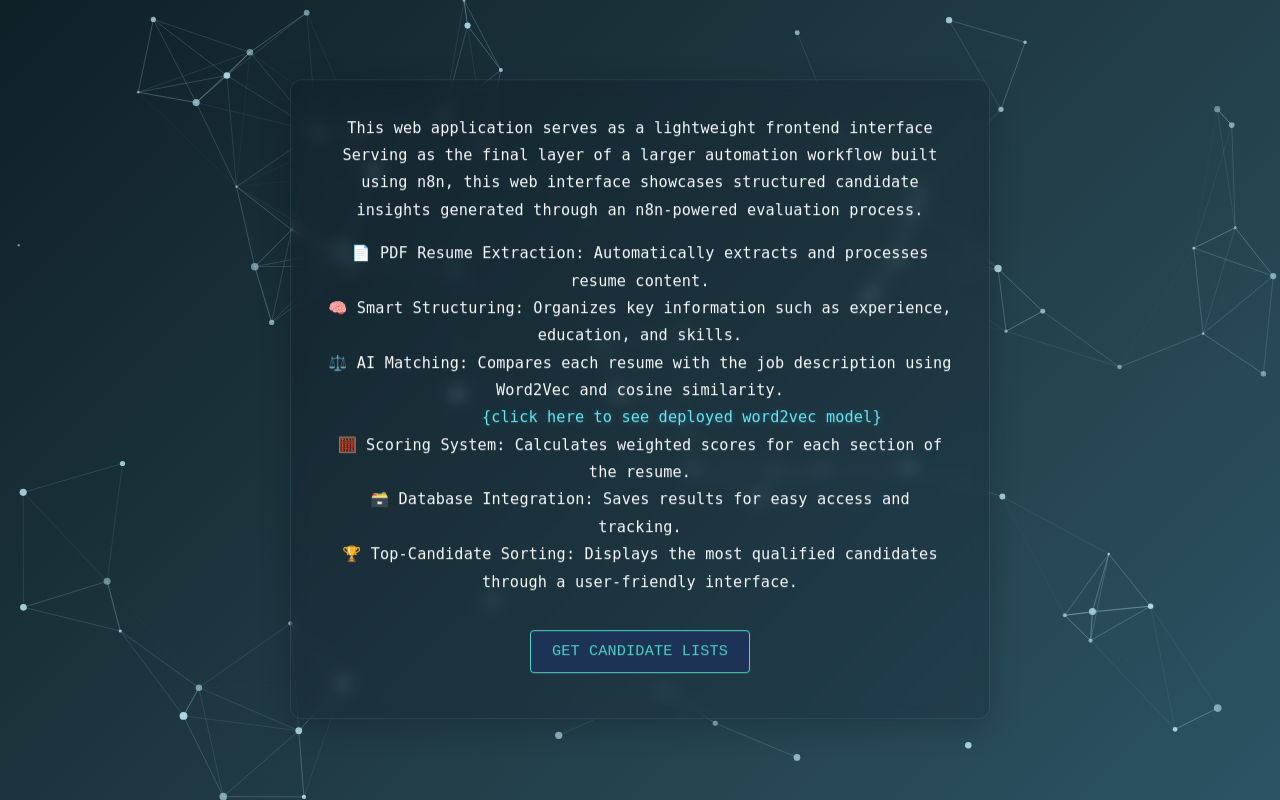
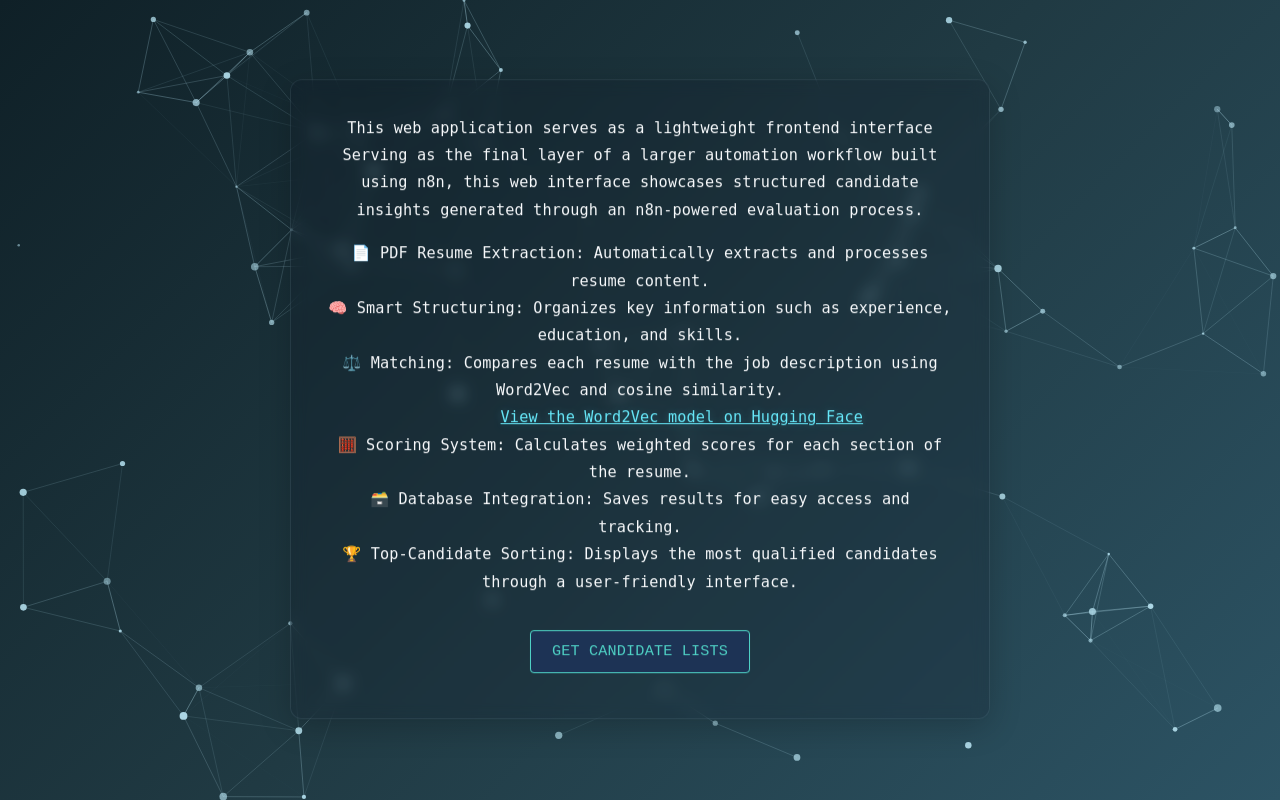
Before and after one commit to moghit-eou/semantic-NLP-resume-ranking, a Flask app: page / in a window 1280 px wide. Run offline with Flask 3, Linux system fonts and the light colour scheme.

Commit message:
final project

```diff
--- a/templates/list_candidate.html
+++ b/templates/list_candidate.html
@@ -15,7 +15,7 @@
   <div class="content">
     <div class="header-container">
       <h1 class="page-title">🏆 Job Applicants</h1>
-      <p class="subtitle">Top candidates ranked by AI-powered evaluation</p>
+      <p class="subtitle">Top candidates ranked using Word2Vec embeddings and cosine similarity</p>
     </div>
 
     <div class="candidates-container">
--- a/templates/welcome.html
+++ b/templates/welcome.html
@@ -22,9 +22,8 @@
       <div class="text-group">
         <p class="description">📄 PDF Resume Extraction: Automatically extracts and processes resume content.</p>
         <p class="description">🧠 Smart Structuring: Organizes key information such as experience, education, and skills.</p>
-        <p class="description">⚖️ AI Matching: Compares each resume with the job description using Word2Vec and cosine similarity.</p>
-        <p class="description">&nbsp;&nbsp;&nbsp;&nbsp;&nbsp;&nbsp;&nbsp;&nbsp;&nbsp;<span class="highlight">{click here to see deployed word2vec model}</span></p>
-        <p class="description">🧮 Scoring System: Calculates weighted scores for each section of the resume.</p>
+        <p class="description">⚖️ Matching: Compares each resume with the job description using Word2Vec and cosine similarity.</p>
+        <p class="description">&nbsp;&nbsp;&nbsp;&nbsp;&nbsp;&nbsp;&nbsp;&nbsp;&nbsp;<span class="highlight" onclick="window.open('https://huggingface.co/spaces/moghit/word2vec-embeddings','_blank')" style="cursor:pointer; text-decoration:underline;">View the Word2Vec model on Hugging Face</span></p>        <p class="description">🧮 Scoring System: Calculates weighted scores for each section of the resume.</p>
         <p class="description">🗃️ Database Integration: Saves results for easy access and tracking.</p>
         <p class="description">🏆 Top-Candidate Sorting: Displays the most qualified candidates through a user-friendly interface.</p>
       </div>
```
